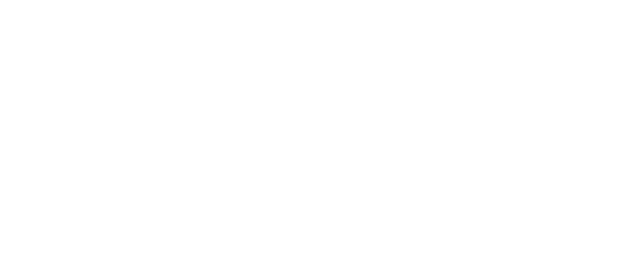
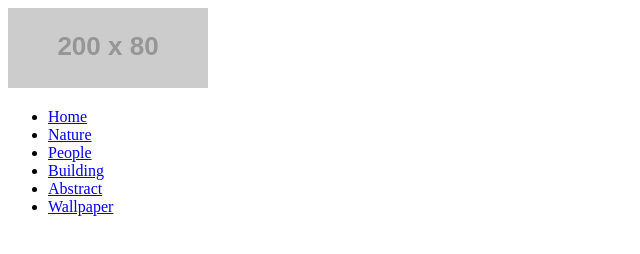
Before and after one commit to boburastonov/demo-image-gallery, a plain HTML site: page index.html in a window 1280 px wide. Shown: the whole page, without its empty margins (0-640 px from the left). Drawn offline with Linux system fonts and the light colour scheme; placeholder pictures from the web are drawn by us.

Commit message:
Add site header

```diff
--- a/index.html
+++ b/index.html
@@ -7,6 +7,23 @@
     <title>Image Gallery Demo Version</title>
 </head>
 <body>
+    <!-- SITE HEADER -->
 
+    <header>
+        <a href="#">
+            <img src="https://via.placeholder.com/200/80" alt="Placeholder logo" width="200" height="80">
+        </a>
+
+        <nav>
+            <ul>
+                <li><a href="index.html">Home</a></li>
+                <li><a href="index.html">Nature</a></li>
+                <li><a href="index.html">People</a></li>
+                <li><a href="index.html">Building</a></li>
+                <li><a href="index.html">Abstract</a></li>
+                <li><a href="index.html">Wallpaper</a></li>
+            </ul>
+        </nav>
+    </header>
 </body>
 </html>
```
